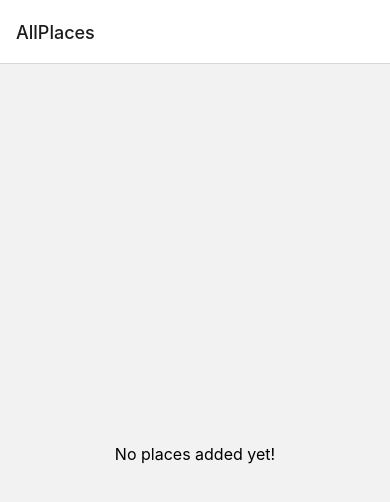
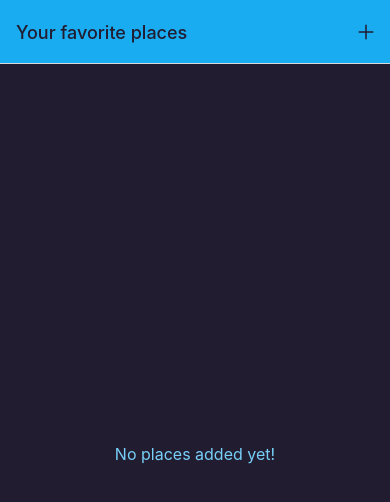
Before and after one commit to jdx-code/fav-places-mobile-app, a React Native app: screen /AllPlaces in a window 390 px wide. Shown: the top 502 px of the page. Built offline with nearby package versions, Linux system fonts and the light colour scheme.

Commit message:
Global colors and styling

```diff
--- a/App.js
+++ b/App.js
@@ -4,6 +4,7 @@ import { createNativeStackNavigator } from '@react-navigation/native-stack';
 import AllPlaces from './screens/AllPlaces';
 import AddPlace from './screens/AddPlace';
 import IconButton from './components/UI/IconButton';
+import { Colors } from './constants/colors';
 
 const Stack = createNativeStackNavigator();
 
@@ -12,11 +13,18 @@ export default function App() {
     <>
       <StatusBar style='dark' />
       <NavigationContainer>
-        <Stack.Navigator>
+        <Stack.Navigator
+          screenOptions={{
+            headerStyle: { backgroundColor: Colors.primary500 },
+            headerTintColor: Colors.gray700,
+            contentStyle: { backgroundColor: Colors.gray700 },
+          }}
+        >
           <Stack.Screen
             name="AllPlaces"
             component={AllPlaces}
             options={({ navigation }) => ({
+              title: 'Your favorite places',
               headerRight: ({tintColor}) => (
                 <IconButton
                   icon="add"
@@ -27,7 +35,13 @@ export default function App() {
               ),
             })}
           />
-          <Stack.Screen name="AddPlace" component={AddPlace} />
+          <Stack.Screen
+            name="AddPlace"
+            component={AddPlace}
+            options={{
+              title: 'Add a new place',
+            }}
+          />
         </Stack.Navigator>
       </NavigationContainer>
     </>
--- a/components/Places/PlacesList.js
+++ b/components/Places/PlacesList.js
@@ -1,5 +1,6 @@
 import { FlatList, StyleSheet, Text, View } from "react-native";
 import PlaceItem from "./PlaceItem";
+import { Colors } from "../../constants/colors";
 
 function PlacesList({places}) {
 
@@ -29,6 +30,7 @@ const styles = StyleSheet.create({
         alignItems: 'center'
     },
     fallbackText: {
-        fontSize: 16
+        fontSize: 16,
+        color: Colors.primary200,
     }
 })
--- a/components/UI/IconButton.js
+++ b/components/UI/IconButton.js
@@ -7,7 +7,7 @@ function IconButton({ icon, size, color, onPress }) {
             style={({ pressed }) => [styles.button, pressed && styles.pressed]}
             onPress={onPress}
         >
-            <Ionicons name={name} size={size} color={color} />
+            <Ionicons name={icon} size={size} color={color} />
         </Pressable>
     );
 }
--- /dev/null
+++ b/constants/colors.js
@@ -0,0 +1,11 @@
+export const Colors = {
+    primary50: '#cfeffd',
+    primary100: '#a0defb',
+    primary200: '#77cff8',
+    primary400: '#44bdf5',
+    primary500: '#1aacf0',
+    primary700: '#0570c9',
+    primary800: '#003b88',
+    accent500: '#e6b30b',
+    gray700: '#221c30',
+  };
```
